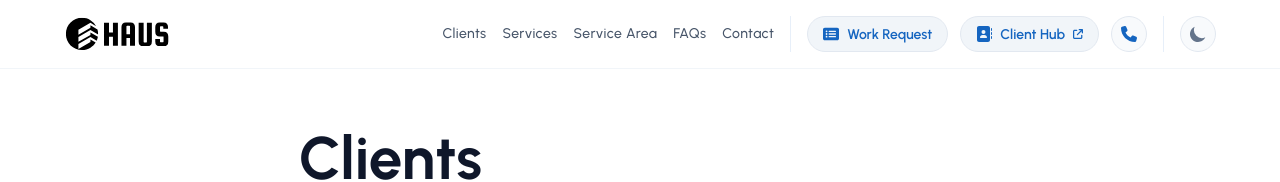
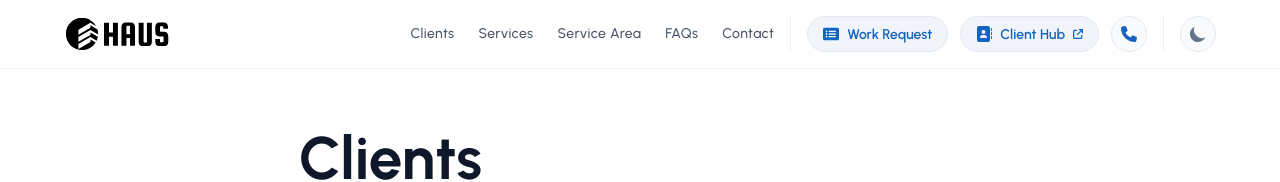
Before and after one commit to ben-v/haus, a React (Vite) app: page / in a window 1280 px wide. Shown: the top 182 px of the page. Built offline with nearby package versions, Linux system fonts and the light colour scheme.

Commit message:
Increased header's text menu nav items for easier reading.

```diff
--- a/src/components/layouts/Header.tsx
+++ b/src/components/layouts/Header.tsx
@@ -68,7 +68,7 @@ const Header = () => {
             <div aria-hidden="true" id="layer" className="fixed inset-0 z-10 h-screen w-screen origin-bottom scale-y-0 bg-white/70 backdrop-blur-2xl transition duration-500 dark:bg-darker/70 lg:hidden"></div>
             <div id="navlinks" className="invisible absolute top-full left-0 z-20 w-full origin-top-right translate-y-1 scale-90 flex-col flex-wrap justify-end gap-6 rounded-3xl border border-gray-100 bg-white p-8 opacity-0 shadow-2xl shadow-gray-600/10 transition-all duration-300 dark:border-gray-700 dark:bg-gray-800 dark:shadow-none lg:visible lg:relative lg:flex lg:w-auto lg:translate-y-0 lg:scale-100 lg:flex-row lg:items-center lg:gap-0 lg:border-none lg:bg-transparent lg:p-0 lg:opacity-100 lg:shadow-none dark:lg:bg-transparent">
               <div className="text-gray-600 dark:text-gray-300 lg:pr-4">
-                <ul className="space-y-6 text-base font-medium tracking-wide lg:flex lg:space-y-0 lg:text-sm gap-4">
+                <ul className="space-y-6 text-base font-medium tracking-wide lg:flex lg:space-y-0 lg:text-sm gap-6">
                   {navLinkGroup.links.map((link, index) => (
                     <li key={index}>
                       <NavHashLink to={link.url} smooth onClick={closeNavbar} className="nav-link block transition hover:text-primary dark:hover:text-primaryLight">
```
